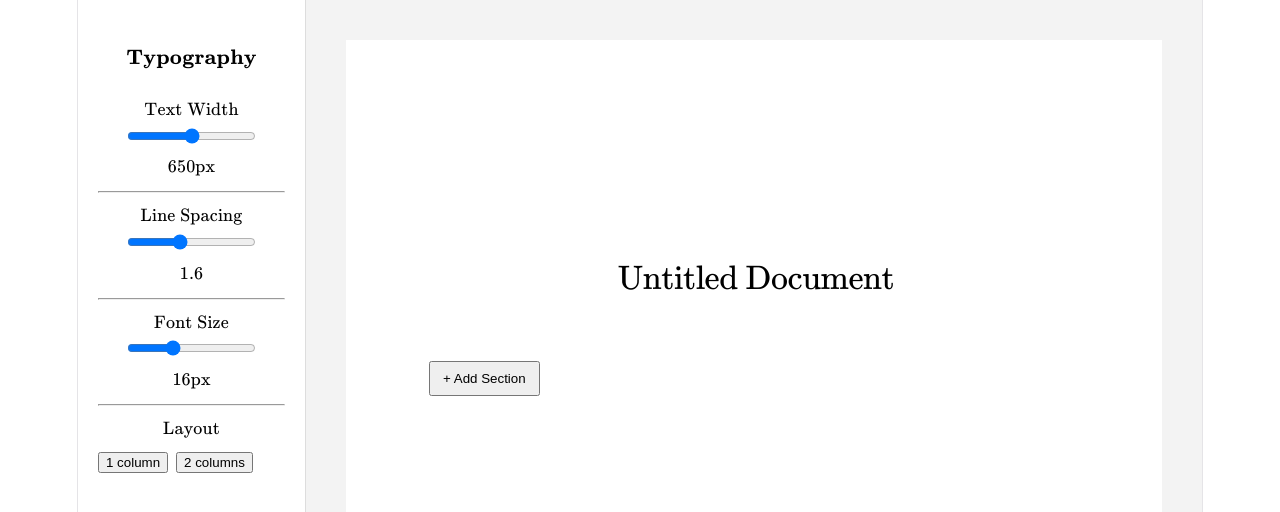
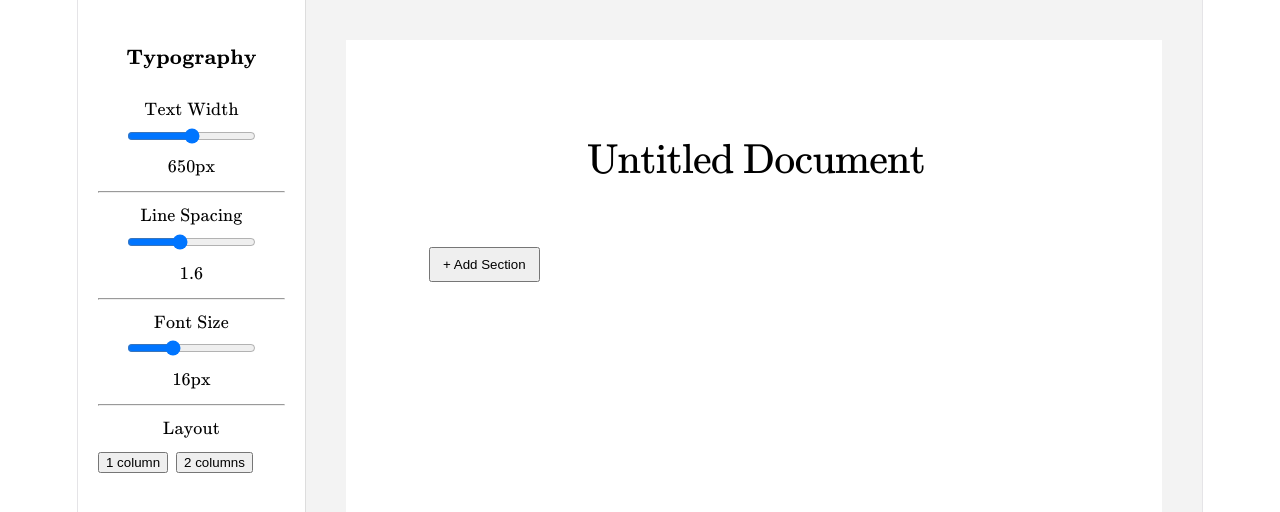
Before and after one commit to KevHamm/blox, a React (Vite) app in the folder frontend/: page / in a window 1280 px wide. Shown: the top 512 px of the page. Built offline with nearby package versions, Linux system fonts and the light colour scheme.

Commit message:
Slightly modified styling

```diff
--- a/frontend/src/App.tsx
+++ b/frontend/src/App.tsx
@@ -569,7 +569,7 @@ export default function App() {
             style={{
               width: 816,
               minHeight: 1056,
-              padding: "96px 72px",
+              padding: "72px 72px 96px",
               background: "white",
               boxSizing: "border-box",
               color: "#000",
@@ -597,12 +597,15 @@ export default function App() {
                     layout.columns === 2 ? 40 : 0
                 }}
               >
+
+              {/* TITLE */}
                 <div
                   style={{
-                    marginTop: 80,
+                    marginTop: 20,
                     marginBottom: 60,
                     textAlign: "center",
-                    columnSpan: "all"
+                    columnSpan: "all",
+
                   }}
                 >
                   <input
@@ -610,11 +613,10 @@ export default function App() {
                     onChange={(e) => setDocumentTitle(e.target.value)}
                     placeholder="Document Title"
                     style={{
-                      fontSize: 34,
-                      fontWeight: 500,
-                      marginTop: 40,
+                      fontSize: 42,
+                      fontWeight: 400,
                       columnSpan: "all",
-                      borderBottom: "1px solid val(--border)",
+                      borderBottom: "1px solid transparent",
                       border: "none",
                       outline: "none",
                       textAlign: "center",
@@ -622,7 +624,7 @@ export default function App() {
                       background: "transparent",
                       color: "var(--text)",
                       fontFamily: "var(--heading)",
-                      letterSpacing: "-0.5px",
+                      letterSpacing: "-0.8px",
                       fontVariantLigatures: "normal"
                     }}
                   />
```
